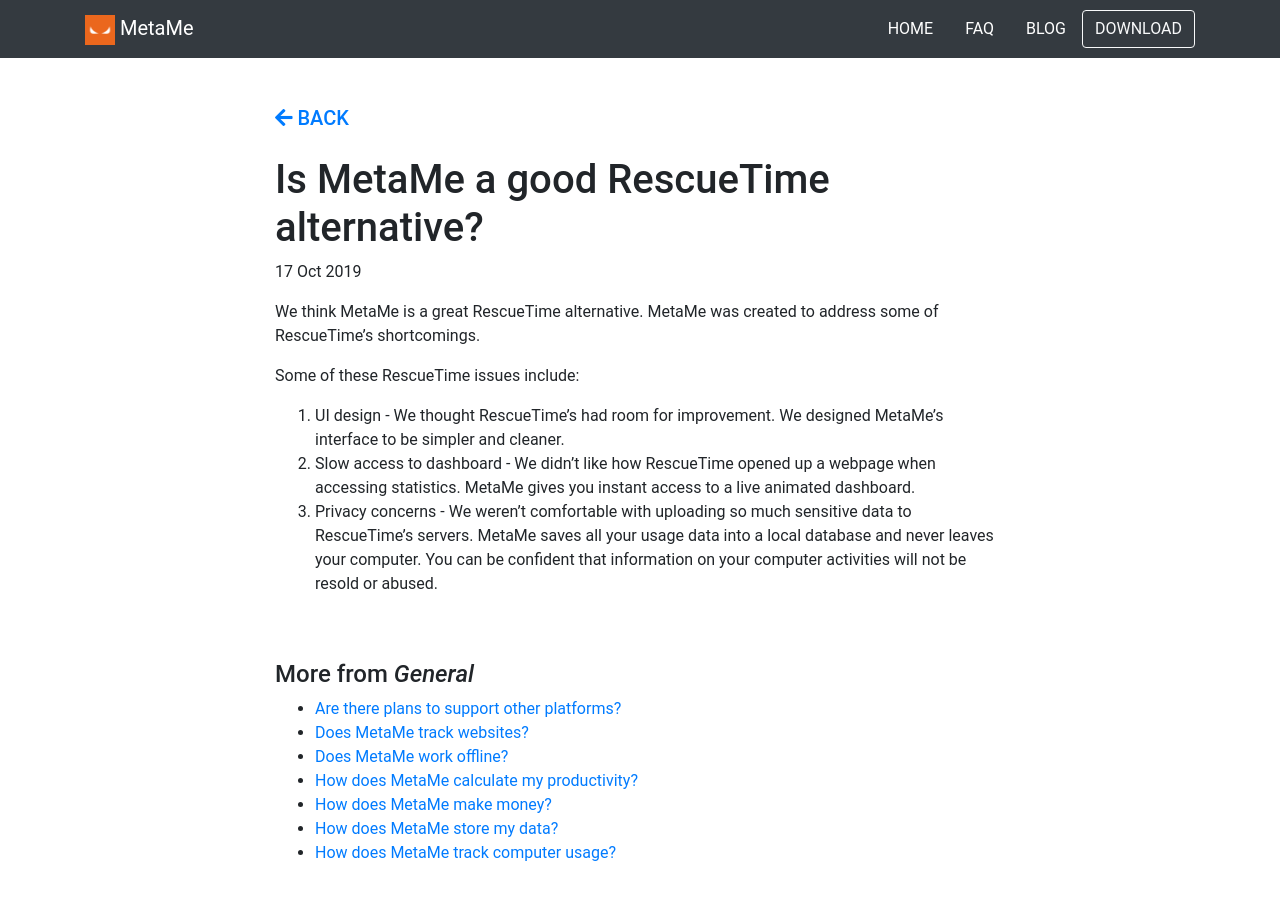
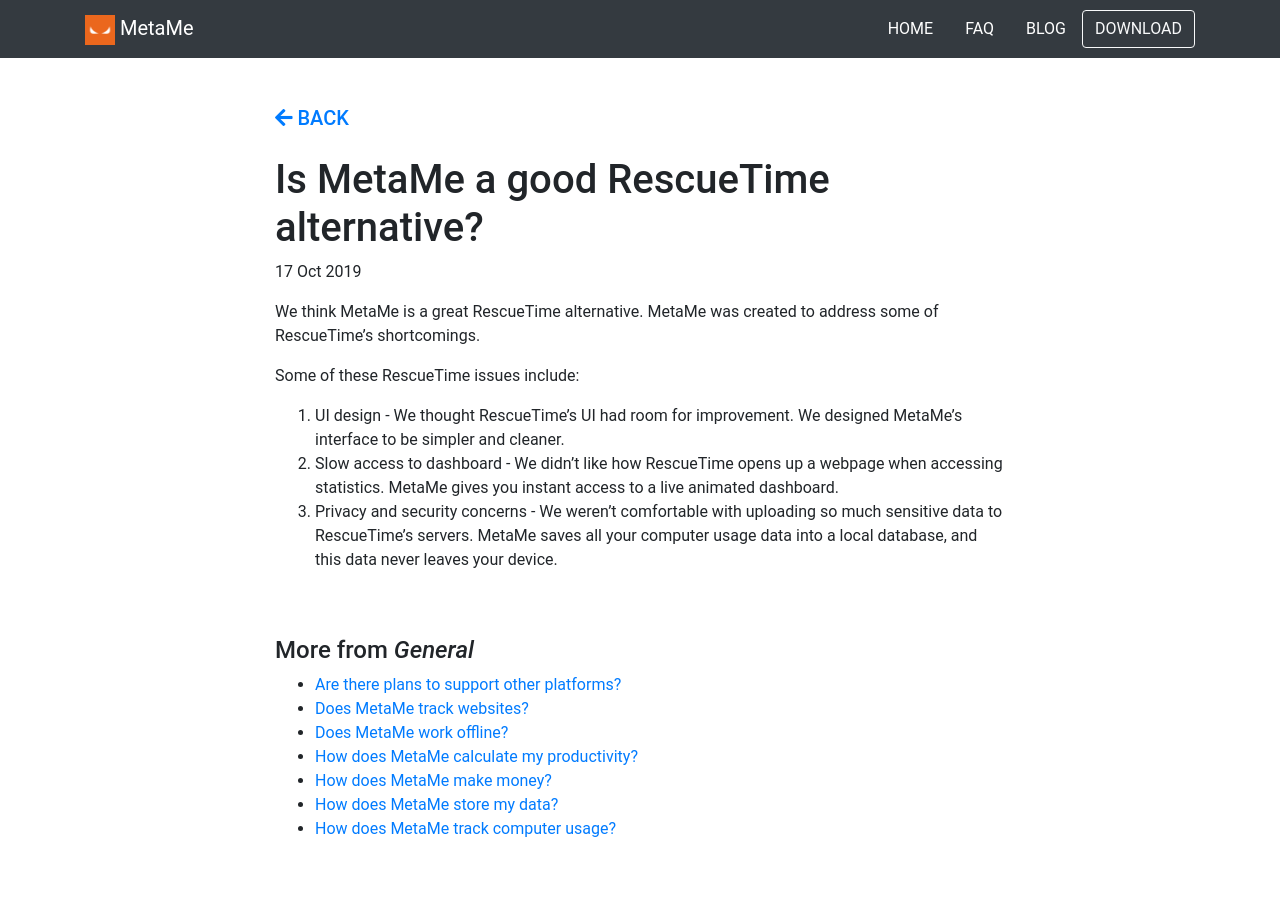
Before and after one commit to meta-me/metame-website, a Jekyll site: the page built from help/_posts/2019-10-17-is-metame-a-good-rescuetime-alternative.md, in a window 1280 px wide. Built offline with Jekyll 4.4.1, drawn with Linux system fonts in a browser that asks for light colours.

Commit message:
Minor copy changes

```diff
--- a/help/_posts/2019-10-17-is-metame-a-good-rescuetime-alternative.md
+++ b/help/_posts/2019-10-17-is-metame-a-good-rescuetime-alternative.md
@@ -7,6 +7,6 @@
 We think MetaMe is a great RescueTime alternative. MetaMe was created to address some of RescueTime's shortcomings.
 
 Some of these RescueTime issues include:
-1. UI design - We thought RescueTime's had room for improvement. We designed MetaMe's interface to be simpler and cleaner.
-2. Slow access to dashboard - We didn't like how RescueTime opened up a webpage when accessing statistics. MetaMe gives you instant access to a live animated dashboard.
-3. Privacy concerns - We weren't comfortable with uploading so much sensitive data to RescueTime's servers. MetaMe saves all your usage data into a local database and never leaves your computer. You can be confident that information on your computer activities will not be resold or abused.
+1. UI design - We thought RescueTime's UI had room for improvement. We designed MetaMe's interface to be simpler and cleaner.
+2. Slow access to dashboard - We didn't like how RescueTime opens up a webpage when accessing statistics. MetaMe gives you instant access to a live animated dashboard.
+3. Privacy and security concerns - We weren't comfortable with uploading so much sensitive data to RescueTime's servers. MetaMe saves all your computer usage data into a local database, and this data never leaves your device.
```
